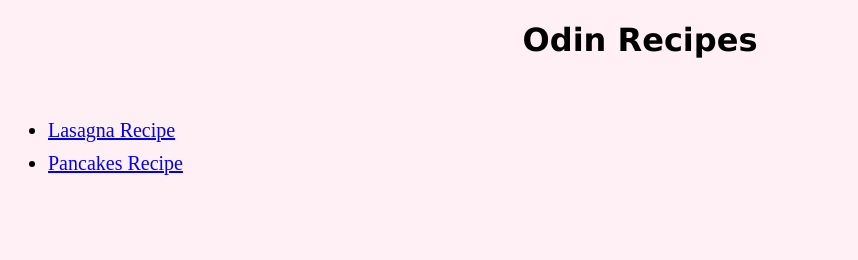
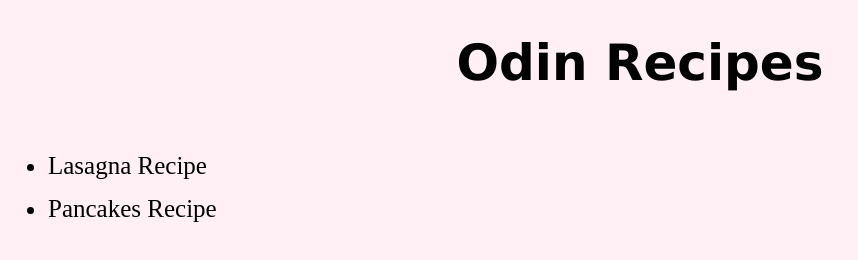
Before and after one commit to Harshyadav812/odin-recipes, a plain HTML site: page index.html in a window 1280 px wide. Shown: the whole page, without its empty margins (0-858 px from the left). Drawn offline with Linux system fonts and the light colour scheme.

Commit message:
modified style.css to increase font size and remove list decoration

```diff
--- a/style.css
+++ b/style.css
@@ -6,13 +6,15 @@ body {
   font-family: Verdana, Geneva, Tahoma, sans-serif;
   text-align: center;
   margin-bottom: 60px;
+  font-size: 50px;
 }
 
-.list a:hover {
+.list a {
   text-decoration: none;
+  color: black;
 }
 
 li {
-  margin-bottom: 10px;
-  font-size: 20px;
+  margin-bottom: 15px;
+  font-size: 25px;
 }
```
